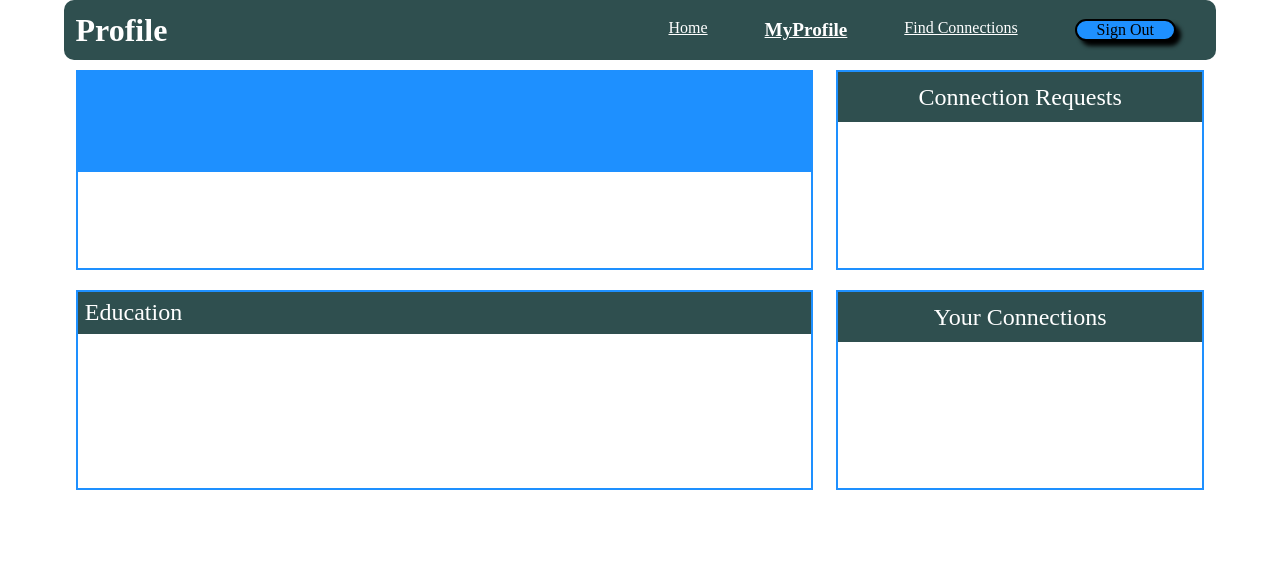
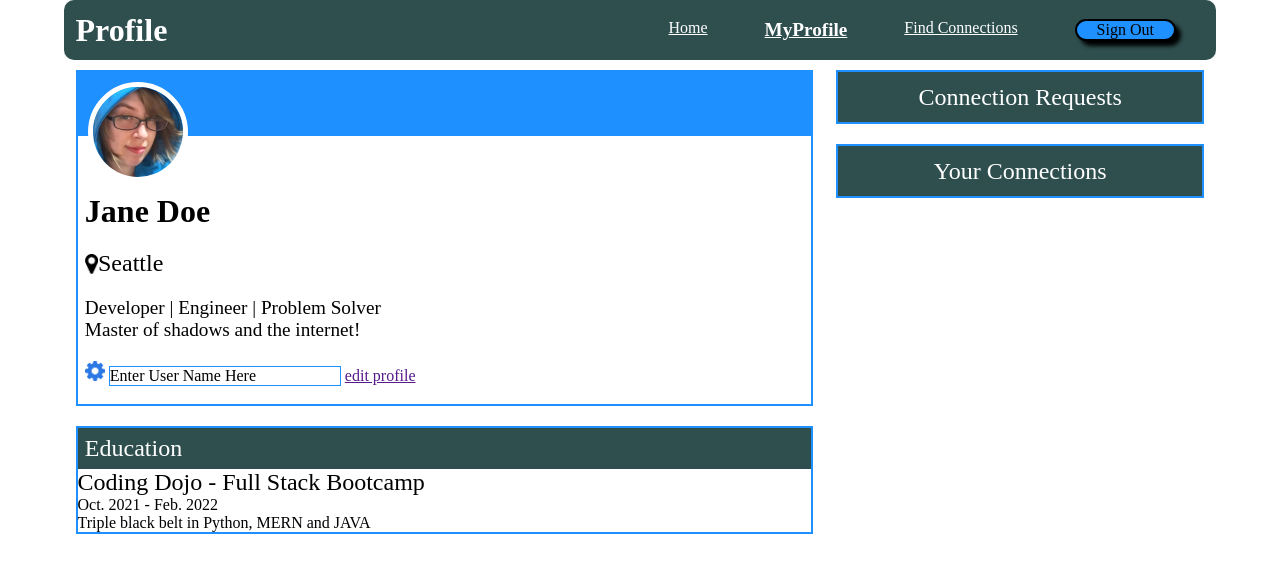
Before and after one commit to vircabading/Coding_Dojo_Web_Fundamentals_JS_Making_Connections, a plain HTML site: page index.html in a window 1280 px wide. Drawn offline with Linux system fonts and the light colour scheme.

Commit message:
add user card and education card

```diff
--- a/index.html
+++ b/index.html
@@ -55,10 +55,27 @@
             <div class="left_column col_2 flex_down">
                 <div class="card flex_down">
                     <div class="user_header">
-
+                        <img src="images/jane-m.jpg" alt="jane doe picture">
                     </div>
-                    <div>
-
+                    <div class="flex_down pad_1">
+                        <h1>
+                            Jane Doe
+                        </h1>
+                        <div class="container flex_row align_center">
+                            <img class="icon" src="icons/map-marker.png" alt="">
+                            <h2>
+                                Seattle
+                            </h2>
+                        </div>
+                        <h3>
+                            Developer | Engineer | Problem Solver <br>
+                            Master of shadows and the internet!
+                        </h3>
+                        <div class="flex_row align_center">
+                            <img class="icon" src="icons/gear.png" alt="">
+                            <input class="input_bar" type="text" value="Enter User Name Here">
+                            <a href="">edit profile</a>
+                        </div>
                     </div>
                 </div>
                 <div class="card flex_down">
@@ -68,7 +85,15 @@
                         </h2>
                     </div>
                     <div>
-
+                        <h2>
+                            Coding Dojo - Full Stack Bootcamp
+                        </h2>
+                        <p>
+                            Oct. 2021 - Feb. 2022
+                        </p>
+                        <p>
+                            Triple black belt in Python, MERN and JAVA
+                        </p>
                     </div>
                 </div>
             </div>
--- a/style.css
+++ b/style.css
@@ -39,13 +39,41 @@
 }
 
 .card {
-    height: 200px;
     margin: 10px 0px;
 }
 
 .user_header {
     background-color: dodgerblue;
+    padding: 10px 0px 0px 10px;
+}
+
+.user_header>img {
     height: 100px;
+    width: auto;
+    margin-bottom: -50px;
+    border-radius: 50%;
+    border-style: solid;
+    border-width: 5px;
+    border-color: white;
+}
+
+.card>.flex_down>* {
+    margin: 10px 0px 10px 0px;
+}
+
+.card>.flex_down>h1 {
+    padding-top: 40px;
+}
+
+.icon {
+    height: 20px;
+}
+
+.input_bar {
+    border-style: solid;
+    border-color: dodgerblue;
+    border-width: 1px;
+    padding-right: 30px;
 }
 
 .education_header {
```
